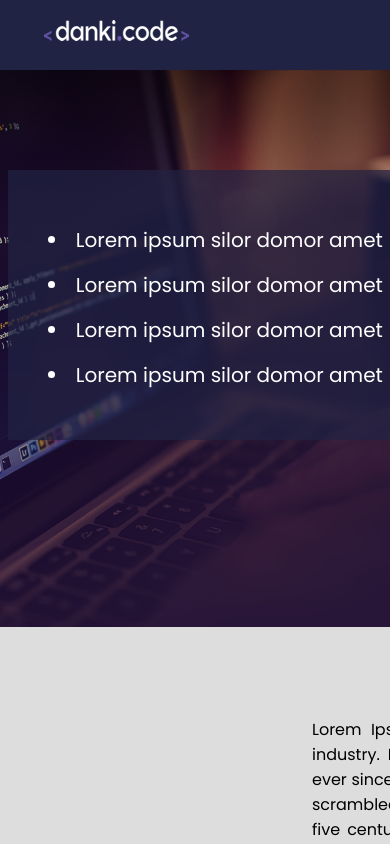
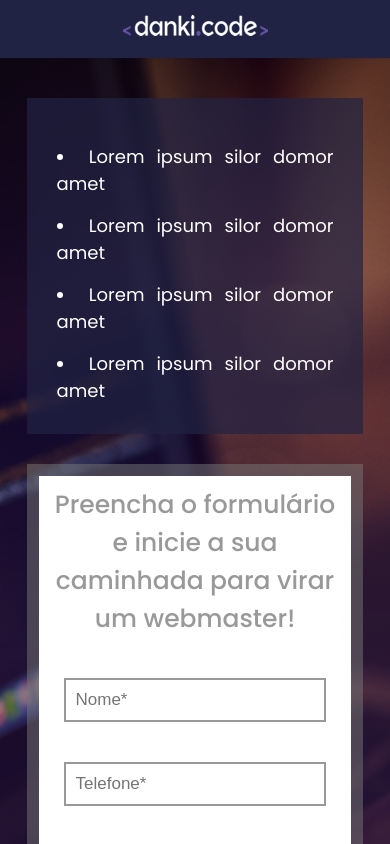
Before and after one commit to ViniciusDorta/Landing-Page, a plain HTML site: page index.html in a window 390 px wide. Drawn offline with Linux system fonts and the light colour scheme.

Commit message:
add-responsive

```diff
--- a/css/main.css
+++ b/css/main.css
@@ -17,7 +17,7 @@ body {
 /*   HEADER    */
 
 .header {
-    min-width: 1200px;
+    padding: 0 2%;
     width: 100%;
     height: 70px;
     background-color: #212344;
@@ -28,12 +28,13 @@ body {
 }
 
 .center {
-    width: 1200px;
+    max-width: 1280px;
+    width: 100%;
     margin: 0 auto;
-    padding: 0 2%;
 }
 
 .container-banner {
+    padding: 0 2%;
     width: 100%;
     height: 557px;
     background-image: url('../image/header_bg.png');
@@ -43,13 +44,13 @@ body {
 
 .container-banner>.center {
     height: 100%;
-    text-align: right;
 }
 
 .form {
+    padding: 10px;
     width: 400px;
     height: calc(100% + 30px);
-    display: inline-block;
+    float: right;
     position: relative;
     top: -15px;
     border-color: rgba(120, 120, 120, 0.5);
@@ -63,8 +64,6 @@ body {
     font-weight: 500;
     color: #999;
     font-size: 25px;
-    text-align: center;
-    padding: 10px;
 }
 
 .input-container {
@@ -134,8 +133,7 @@ input[type="submit"]:hover {
 /*   CONTENT   */
 
 .container-content {
-    min-width: 1200px;
-    padding: 40px 0;
+    padding: 40px 2%;
     background-color: #ddd;
     text-align: center;
 }
@@ -145,7 +143,8 @@ input[type="submit"]:hover {
 }
 
 .container-content p {
-    width: 50%;
+    width: 100%;
+    max-width: 768px;
     margin: 15px 0;
     display: inline-block;
     text-align: justify;
@@ -163,8 +162,7 @@ input[type="submit"]:hover {
 }
 
 .section {
-    min-width: 1200px;
-    padding: 90px 0;
+    padding: 90px 2%;
 }
 
 .section h2 {
@@ -190,7 +188,7 @@ input[type="submit"]:hover {
 }
 
 .container-single img {
-    width: 15%;
+    width: 80px;
 }
 
 /*   FOOTER   */
@@ -210,3 +208,70 @@ input[type="submit"]:hover {
     margin: 15px;
     font-size: 18px;
 }
+
+/*   RESPONSIVO   */
+
+@media screen and (max-width: 1080px) {
+
+    .header {
+        height: auto;
+        width: 100%;
+        padding: 15px 0;
+        text-align: center;
+    }
+
+    .header img {
+        margin: 0;
+    }
+
+    .container-banner {
+        width: 100%;
+        padding: 40px 2%;
+        height: auto;
+        text-align: center;
+    }
+
+    .container-list {
+        margin-top: 0;
+        padding: 30px;
+        display: inline-block;
+        width: 40%;
+        max-width: 500px;
+        height: auto;
+    }
+
+    .container-list ul li {
+        font-size: 18px;
+    }
+
+    .form {
+        max-width: 400px;
+        padding: 10px;
+        width: 90%;
+        height: 100%;
+        float: none;
+        display: inline-block;
+        top: 0;
+        margin-top: 30px;
+    }
+
+    .container-single {
+        width: 50%;
+        padding: 20px;
+    }
+
+}
+
+@media screen and (max-width: 820px) {
+
+    .container-list {
+        float: none;
+        width: 90%;
+    }
+
+    .container-single {
+        width: 100%;
+        float: none;
+    }
+
+}
```
